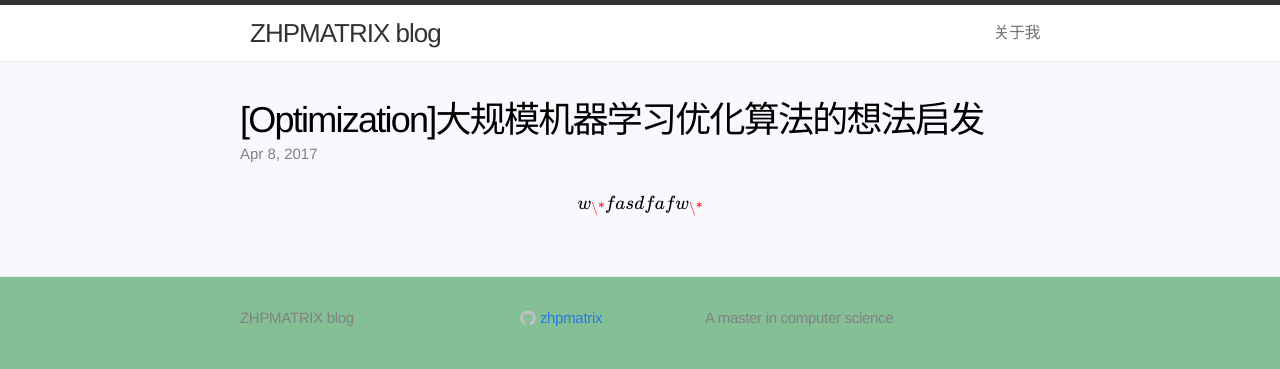
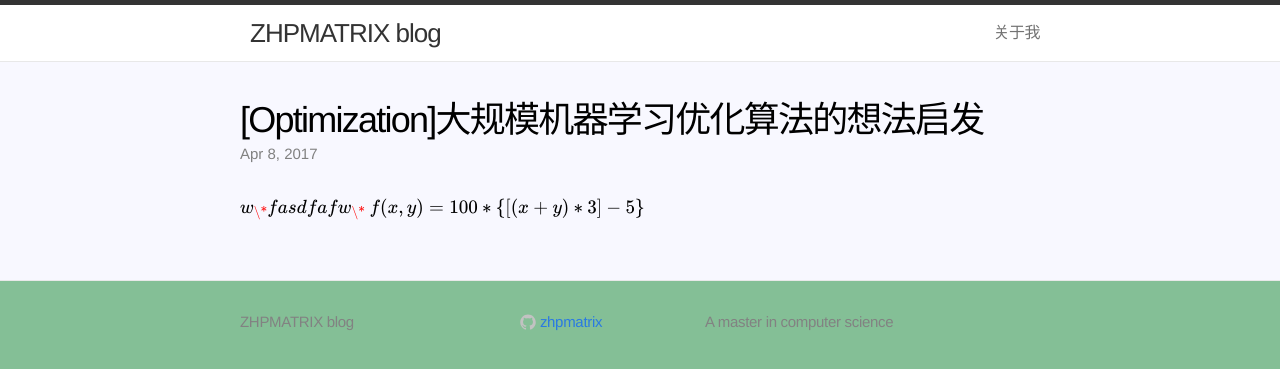
Before and after one commit to zhpmatrix/zhpmatrix.github.io, a Jekyll site: the page built from _posts/2017-04-08-idea-from-bottou.md, in a window 1280 px wide. Shown: the top 369 px of the page. Built offline with Jekyll 4.4.1, drawn with Linux system fonts in a browser that asks for light colours; formulas are drawn with MathJax 3; comment, search, counter and statistics services are not loaded.

Commit message:
add mathjax

```diff
--- a/_posts/2017-04-08-idea-from-bottou.md
+++ b/_posts/2017-04-08-idea-from-bottou.md
@@ -9,3 +9,4 @@ mathjax: true
 
 
 $$w_{\*}fasdfafw_{\*}$$
+$$f(x, y) = 100 * \lbrace[(x + y) * 3] - 5\rbrace$$
```
